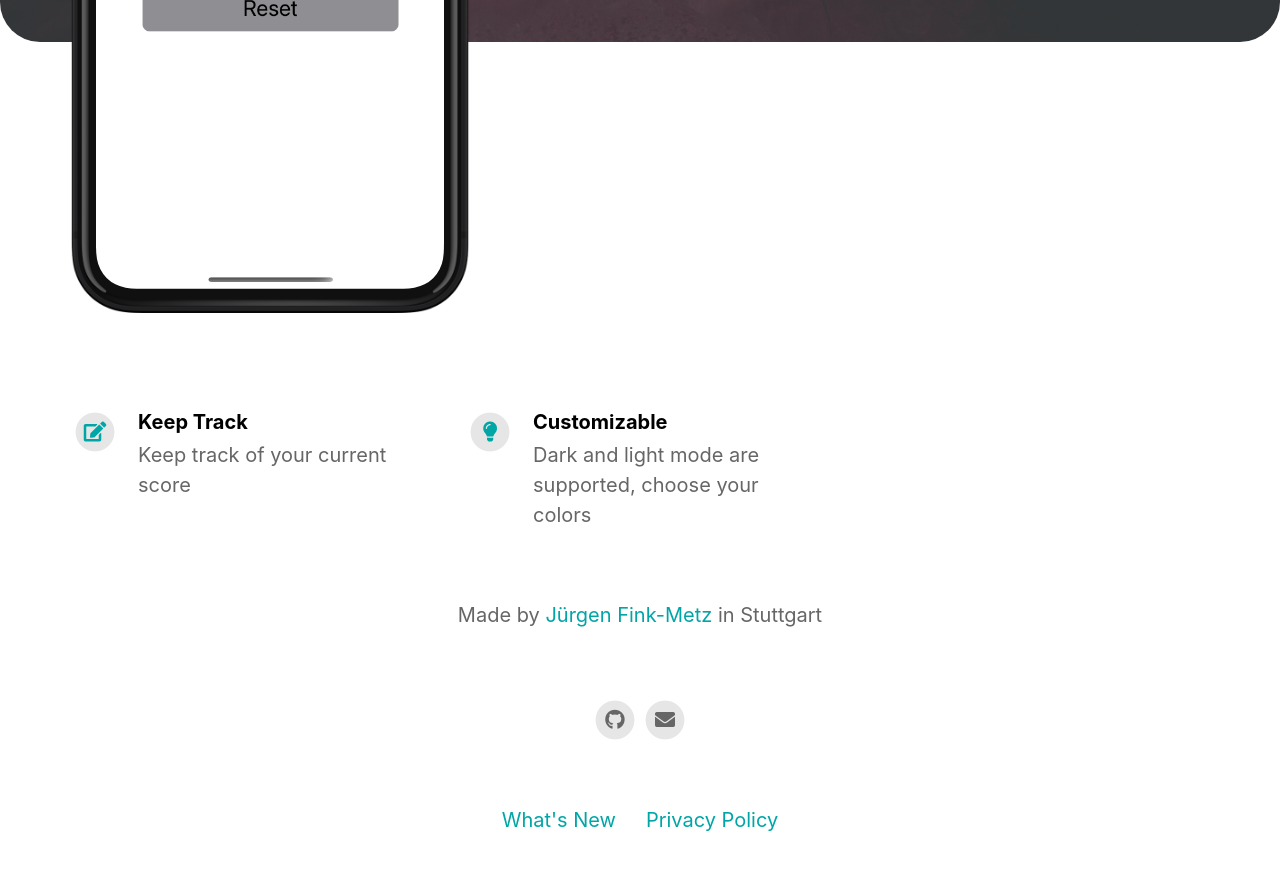
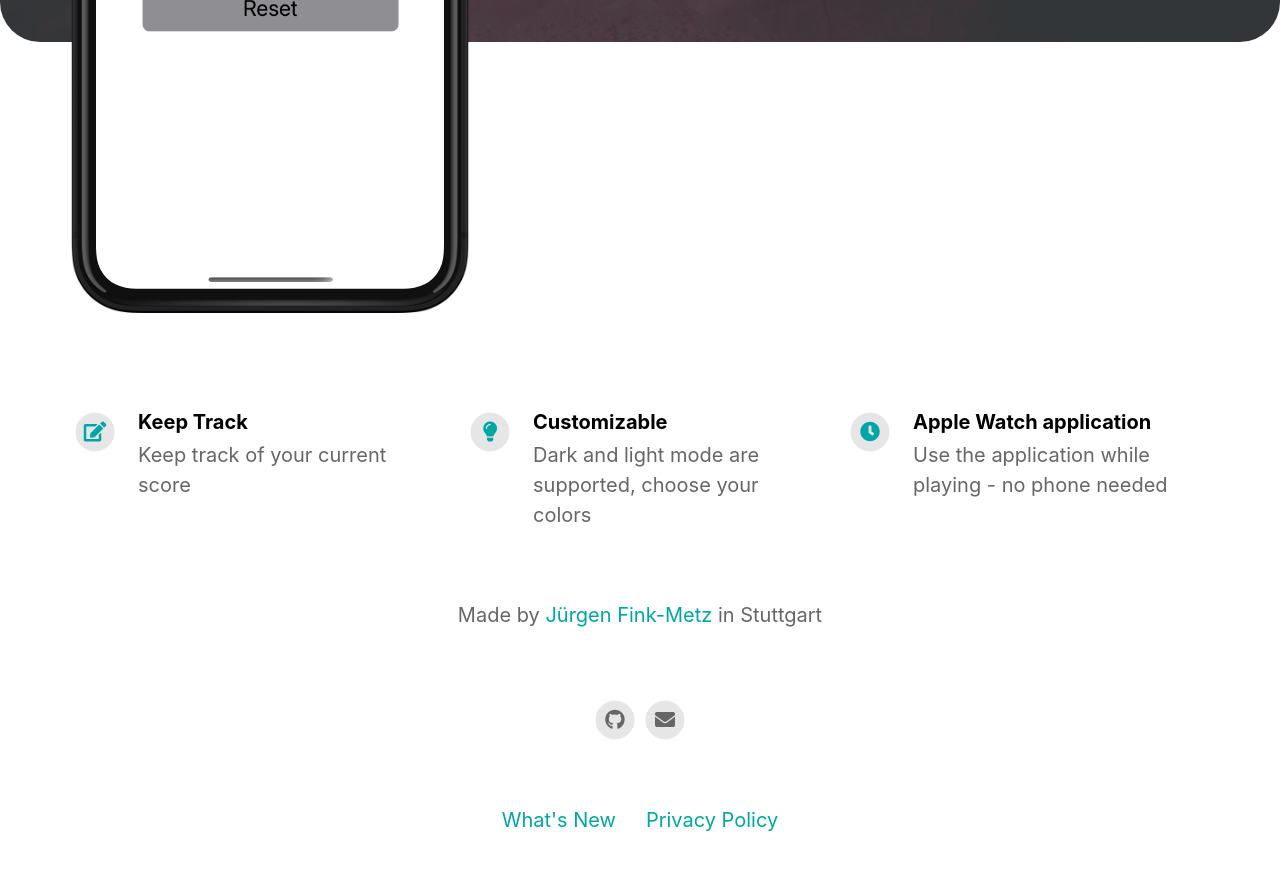
Before and after one commit to JayFiDev/BoulesScoreApp, a Jekyll site: the page built from index.html, in a window 1280 px wide and 900 px high, scrolled down 672 px. Shown: the top 870 px of the window. Built offline with Jekyll 4.4.1, drawn with Linux system fonts in a browser that asks for light colours; nearby versions of some CDN libraries.

Commit message:
Update _config.yml

```diff
--- a/_config.yml
+++ b/_config.yml
@@ -41,6 +41,10 @@ features                                  :
   - title                                 : Customizable
     description                           : Dark and light mode are supported, choose your colors
     fontawesome_icon_name                 : lightbulb
+
+  - title                                 : Apple Watch application
+    description                           : Use the application while playing - no phone needed
+    fontawesome_icon_name                 : clock
 
 
 
```
